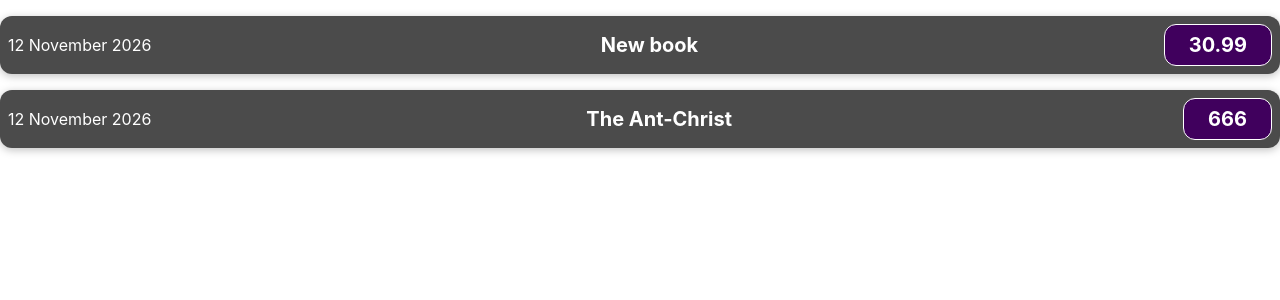
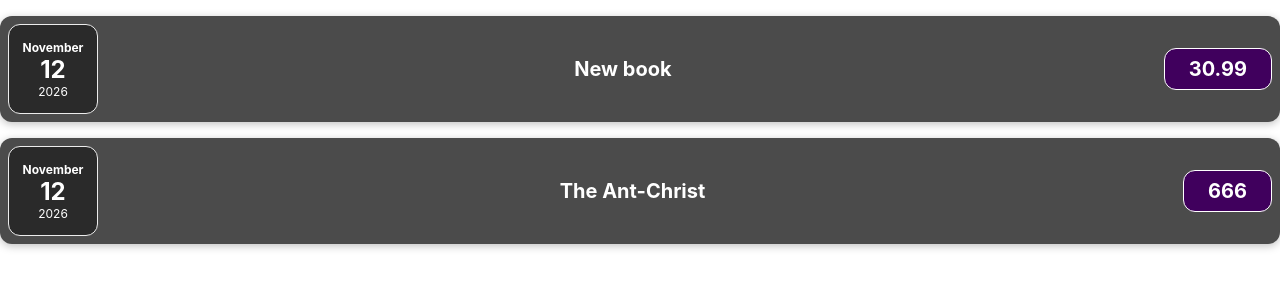
Before and after one commit to Nurruw-Meowthra/codespaces-react, a React (Vite) app: page / in a window 1280 px wide. Shown: the top 300 px of the page. Built offline with nearby package versions, Linux system fonts and the light colour scheme.

Commit message:
5. Ülesanne 1 - kujunduse lisamine komponendile

```diff
--- a/src/components/ExpenseItem.css
+++ b/src/components/ExpenseItem.css
@@ -55,3 +55,30 @@
         padding: 0.5rem 1.5rem;
     }
 }
+
+.expense-date {
+    display: flex;
+    flex-direction: column;
+    width: 5.5rem;
+    height: 5.5rem;
+    border: 1px solid #ececec;
+    background-color: #2a2a2a;
+    color: white;
+    border-radius: 12px;
+    align-items: center;
+    justify-content: center;
+}
+
+.expense-date__month {
+    font-size: 0.75rem;
+    font-weight: bold;
+}
+
+.expense-date__year {
+    font-size: 0.75rem;
+}
+
+.expense-date__day {
+    font-size: 1.5rem;
+    font-weight: bold;
+}
--- a/src/components/ExpenseItem.jsx
+++ b/src/components/ExpenseItem.jsx
@@ -11,7 +11,11 @@
 
     return (
         <div className='expense-item'>
-            <ExpenseDate date={props.data.date}/>
+            <div className='expense-date'>
+                <div className='expense-date__month'>{month}</div>
+                <div className='expense-date__day'>{day}</div>
+                <div className='expense-date__year'>{year}</div>
+            </div>
             <div className='expense-item__description'>
                 <h2>{props.data.title}</h2>
                 <div className='expense-item__price'>{props.data.price}</div>
```
